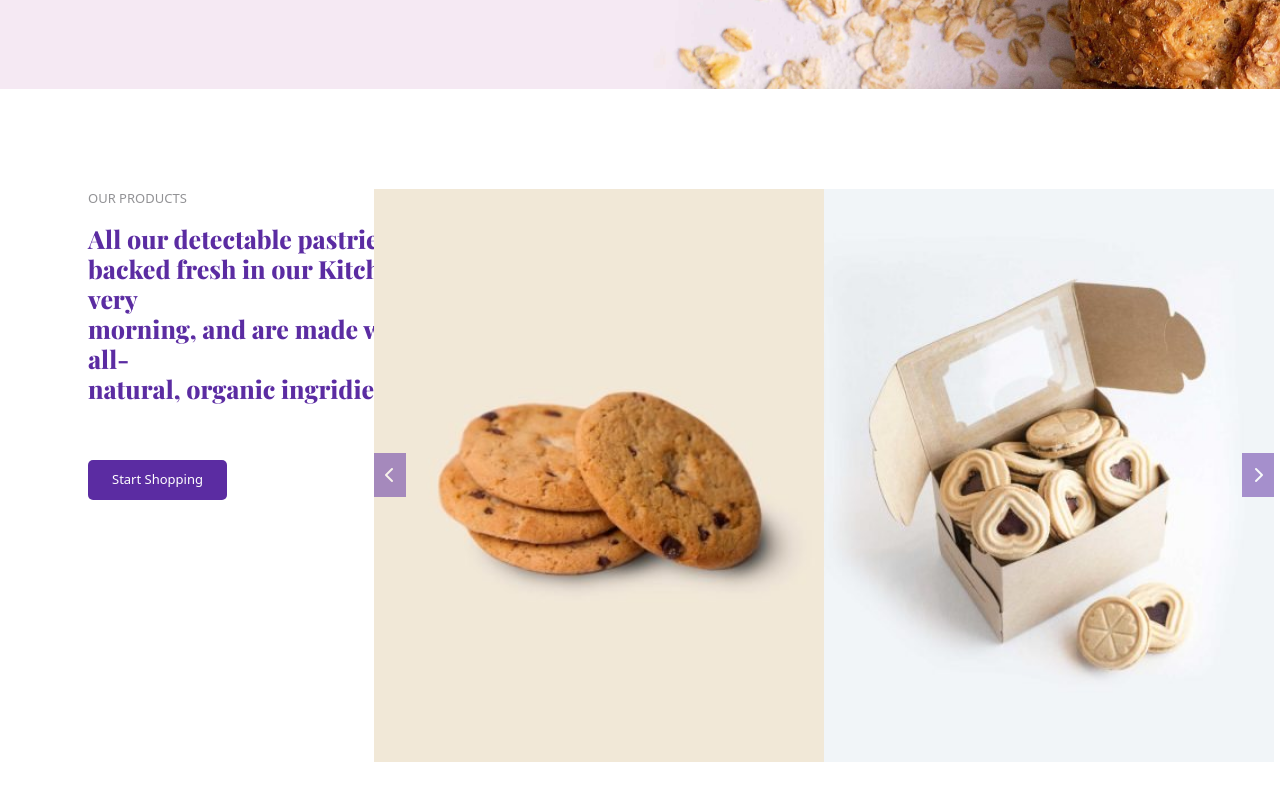
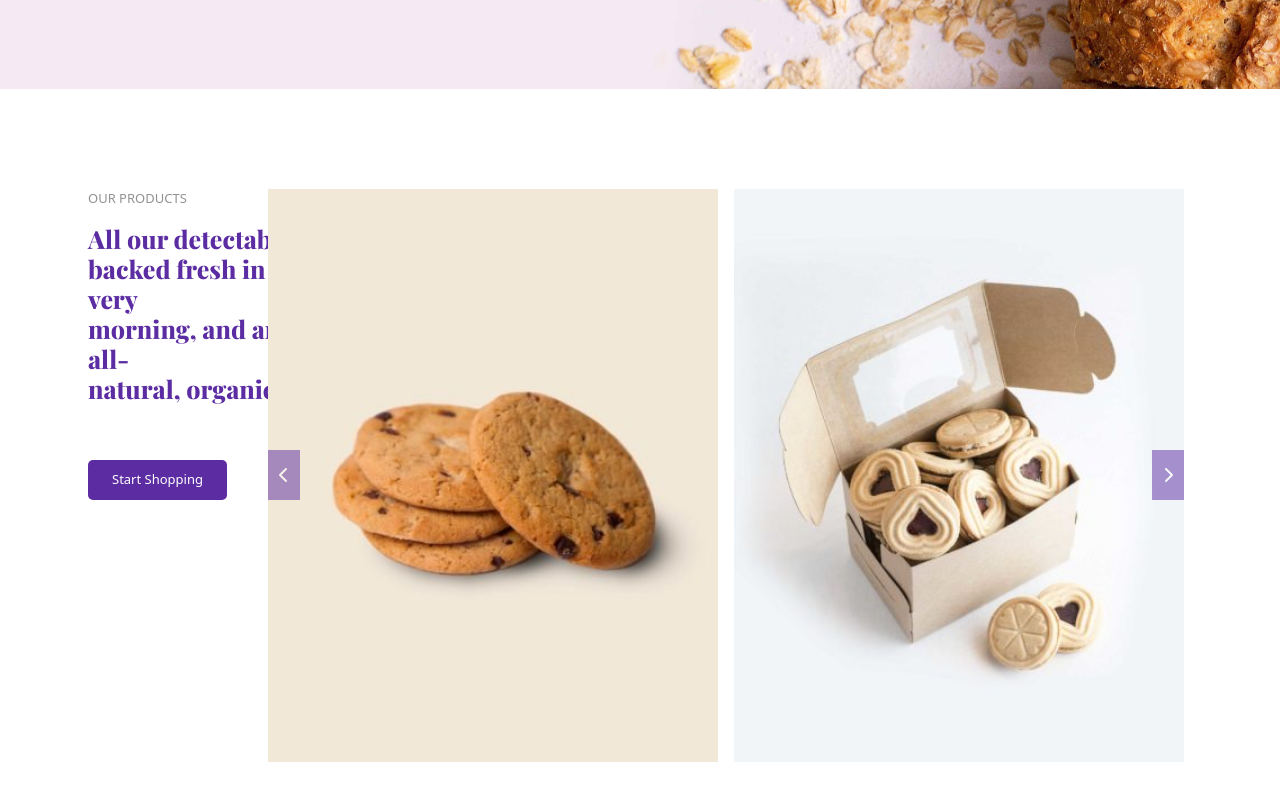
Before and after one commit to manuelgaleone/proj-html-vuejs, a Vue app: page / in a window 1280 px wide. Shown: the part 789-1589 px from the top of the page. Built offline with nearby package versions, Linux system fonts and the light colour scheme.

Commit message:
Fixed margins and paddings

```diff
--- a/src/assets/scss/style.scss
+++ b/src/assets/scss/style.scss
@@ -39,6 +39,10 @@ Global
 
 .align_items {
     align-items: center;
+}
+
+.mr_10 {
+    margin-right: 10px;
 }
 
 .justify_end {
--- a/src/components/OurProductsComponent.vue
+++ b/src/components/OurProductsComponent.vue
@@ -27,7 +27,7 @@ export default {
         </div>
         <!--//Left Text elements-->
         <!--Right Small carousel-->
-        <div class="col-8">
+        <div class="col-8 p-0">
             <SmallCarousel></SmallCarousel>
         </div>
         <!--//Right Small carousel-->
--- a/src/components/SmallCarousel.vue
+++ b/src/components/SmallCarousel.vue
@@ -25,9 +25,9 @@ export default {
 </script>
 
 <template>
-    <div class="small_carousel d_flex align_items justify_center">
+    <div class="small_carousel d_flex align_items justify_end">
         <div class="small_carousel_elements d_flex align_items">
-            <div v-for="element in carouselElements">
+            <div v-for="element in carouselElements" class="mx-2">
                 <div class="carousel_image_container">
                     <img :class="{ active: element.active }" class="small_carousel_image" :src="element.img" alt="Product Image">
                     <div class="carousel_texts d_flex column justify_center">
@@ -37,10 +37,10 @@ export default {
                     </div>
                 </div>
             </div>
-            <div class="left_arrow">
+            <div class="left_arrow d_flex column justify_center">
                 <i class="fa-solid fa-chevron-left"></i>
             </div>
-            <div class="right_arrow">
+            <div class="right_arrow d_flex column justify_center">
                 <i class="fa-solid fa-chevron-right"></i>
             </div>
         </div>
@@ -48,7 +48,9 @@ export default {
 </template>
 
 <style lang="scss" scoped>
-
+.small_carousel {
+    position: relative;
+}
 .small_carousel_elements {
     position: relative;
 }
@@ -65,10 +67,12 @@ export default {
     background-color: #5b2ca2;
     opacity: 0.5;
     padding: 10px;
+    height: 50px;
     cursor: pointer;
     color: white;
     position: absolute;
     left: 0;
+    margin-left: 8px;
 }
 
 .left_arrow:hover {
@@ -80,10 +84,12 @@ export default {
     background-color: #5b2ca2;
     opacity: 0.5;
     padding: 10px;
+    height: 50px;
     cursor: pointer;
     color: white;
     position: absolute;
     right: 0;
+    margin-right: 8px;
 }
 
 .right_arrow:hover {
@@ -93,6 +99,7 @@ export default {
 
 .carousel_image_container {
     position: relative;
+
 }
 
 .carousel_texts {
```
